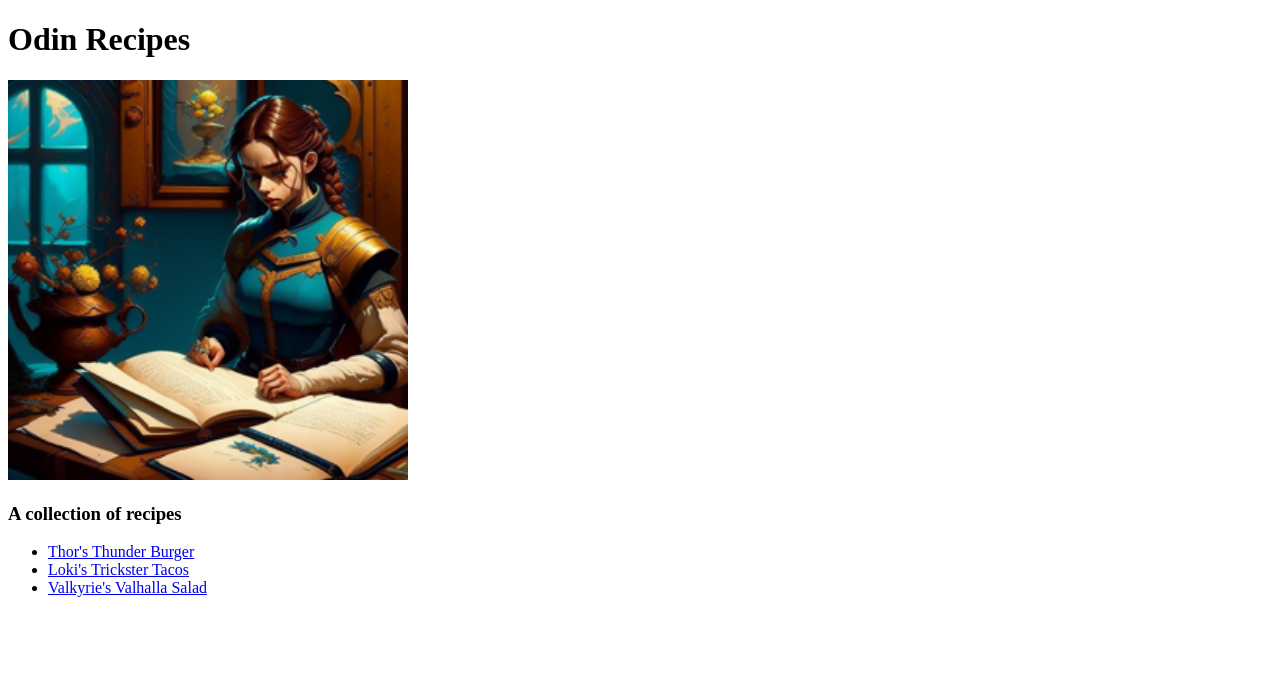
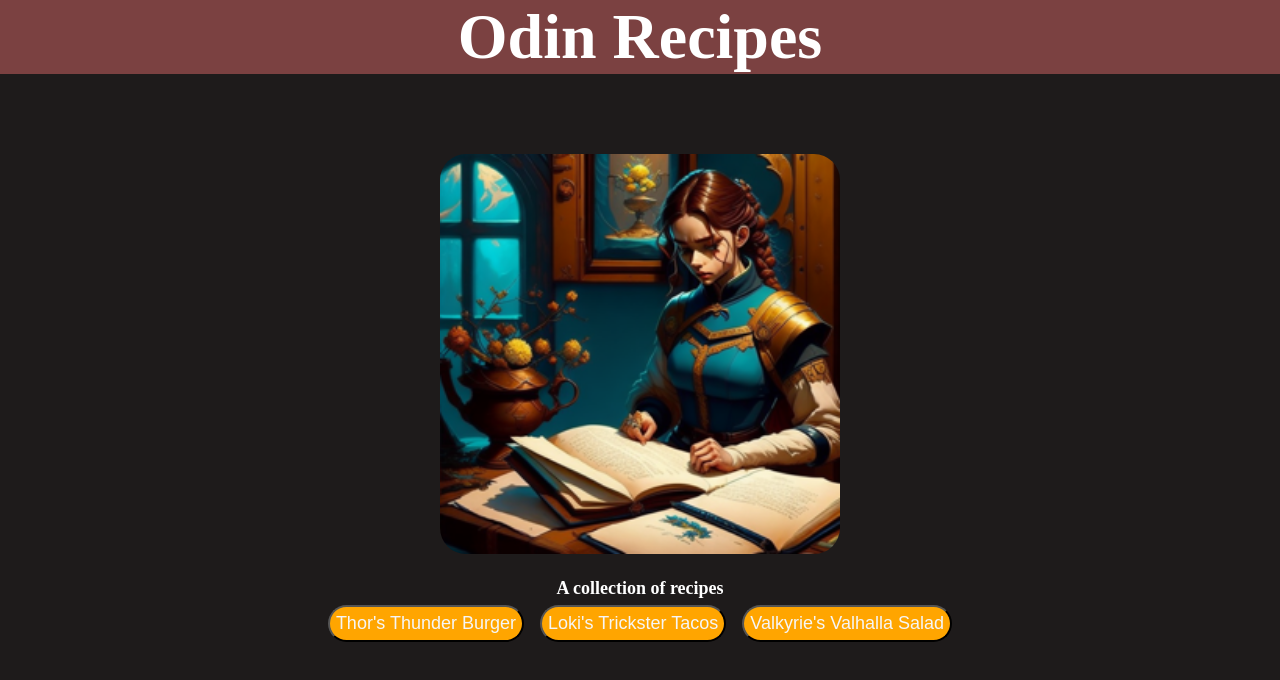
Before and after one commit to hardiksuthar74/odin-recipes, a plain HTML site: page index.html in a window 1280 px wide. Drawn offline with Linux system fonts and the light colour scheme.

Commit message:
added css to home page

```diff
--- /dev/null
+++ b/css/styles.css
@@ -0,0 +1,48 @@
+* {
+  box-sizing: border-box;
+  margin: 0;
+  padding: 0;
+}
+
+body {
+  background-color: #1e1b1b;
+  color: #f6f6f6;
+  text-align: center;
+}
+
+div {
+  background-color: rgba(220, 104, 104, 0.491);
+  color: white;
+  font-weight: bold;
+  text-align: center;
+  font-size: 32px;
+  margin-bottom: 60px;
+}
+
+img {
+  margin: 20px;
+  border-radius: 26px;
+}
+
+h3 {
+  color: white;
+  font-size: 18px;
+}
+
+button {
+  background-color: orange;
+  font-size: 18px;
+  margin: 6px;
+  padding: 6px;
+  border-radius: 20px;
+}
+
+a {
+  text-decoration: none;
+  color: #f6f6f6;
+}
+
+a:hover {
+  color: antiquewhite;
+  font-size: 20px;
+}
--- a/index.html
+++ b/index.html
@@ -4,16 +4,25 @@
     <meta charset="UTF-8" />
     <meta http-equiv="X-UA-Compatible" content="IE=edge" />
     <meta name="viewport" content="width=device-width, initial-scale=1.0" />
+    <link rel="stylesheet" href="./css/styles.css" />
     <title>Odin recipes</title>
   </head>
   <body>
-    <h1>Odin Recipes</h1>
+    <div>
+      <h1>Odin Recipes</h1>
+    </div>
     <img height="400px" alt="book" src="./img/home.png" />
     <h3>A collection of recipes</h3>
-    <ul>
-      <li><a href="./recipes/burger.html">Thor's Thunder Burger</a></li>
-      <li><a href="./recipes/tacos.html">Loki's Trickster Tacos</a></li>
-      <li><a href="./recipes/salad.html">Valkyrie's Valhalla Salad</a></li>
-    </ul>
+    <!-- <ul> -->
+    <button>
+      <a href="./recipes/burger.html">Thor's Thunder Burger</a>
+    </button>
+    <button>
+      <a href="./recipes/tacos.html">Loki's Trickster Tacos</a>
+    </button>
+    <button>
+      <a href="./recipes/salad.html">Valkyrie's Valhalla Salad</a>
+    </button>
+    <!-- </ul> -->
   </body>
 </html>
```
Also changed, not shown: recipes/burger.html (+1 -1 lines), recipes/salad.html (+1 -1 lines), recipes/tacos.html (+1 -1 lines).
